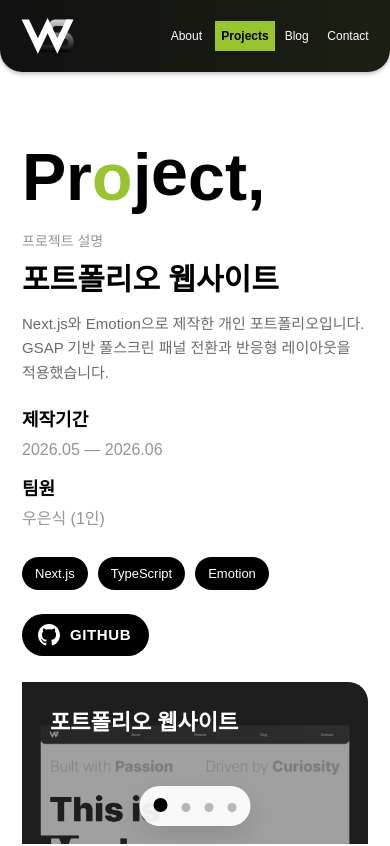
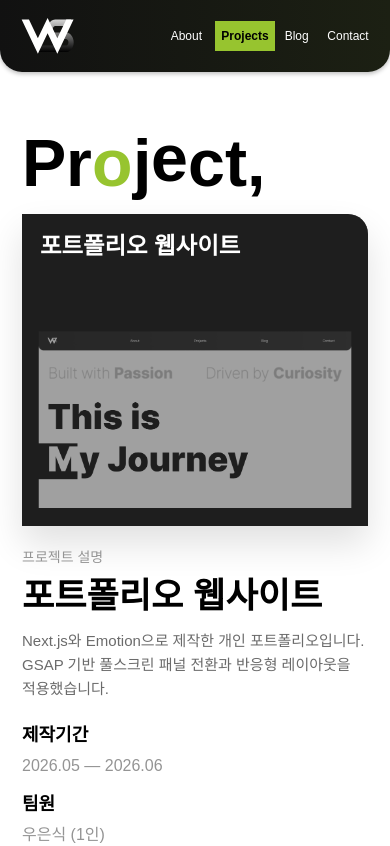
Before and after one commit to apkool12/eunsik-portfolio, a Next.js app: page /projects in a window 390 px wide. Shown: the top 846 px of the page. Built offline with nearby package versions, Linux system fonts and the light colour scheme; no server answers; a web font is replaced by a local one.

Commit message:
Improve mobile projects flow

```diff
--- a/src/components/sections/ProjectPanel/ProjectMorphView.tsx
+++ b/src/components/sections/ProjectPanel/ProjectMorphView.tsx
@@ -31,6 +31,11 @@ const Section = styled.section`
     min-height: calc(100dvh - var(--header-height, 88px));
     overflow: visible;
   }
+
+  @media (max-width: 640px) {
+    min-height: 0;
+    padding-bottom: 42px;
+  }
 `;
 
 const PageTitle = styled.h1`
@@ -60,7 +65,8 @@ const PageTitle = styled.h1`
 
   @media (max-width: 640px) {
     font-size: clamp(54px, 17vw, 72px);
-    padding-top: clamp(40px, 9vh, 72px);
+    padding-top: clamp(34px, 8vh, 58px);
+    margin-bottom: 18px;
   }
 `;
 
@@ -95,14 +101,14 @@ const Content = styled.div`
     display: flex;
     flex: 1;
     flex-direction: column;
-    gap: clamp(16px, 2.5svh, 24px);
+    gap: clamp(18px, 2.5svh, 26px);
     min-height: 0;
     padding: 0 var(--page-gutter);
-    overflow: hidden;
+    overflow: visible;
   }
 
   @media (max-width: 640px) {
-    gap: 18px;
+    gap: 20px;
     overflow: visible;
   }
 `;
@@ -120,18 +126,18 @@ const Preview = styled.div`
   overflow: hidden;
 
   @media (max-width: 1100px) {
-    order: 2;
-    flex: 1;
+    order: 1;
+    flex: 0 0 auto;
     width: 100%;
-    min-height: min(44svh, 340px);
+    min-height: 0;
     height: auto;
     aspect-ratio: 16 / 11;
     border-radius: 0 24px 0 0;
+    box-shadow: 0 18px 36px rgba(0, 0, 0, 0.12);
   }
 
   @media (max-width: 640px) {
-    min-height: 260px;
-    aspect-ratio: 4 / 3;
+    aspect-ratio: 1 / 0.9;
     border-radius: 0 20px 0 0;
   }
 `;
@@ -164,6 +170,13 @@ const PreviewLabel = styled.span`
   font-weight: 700;
   line-height: 1.2;
   will-change: opacity;
+
+  @media (max-width: 640px) {
+    top: 18px;
+    right: 18px;
+    left: 18px;
+    font-size: clamp(18px, 6vw, 24px);
+  }
 `;
 
 const PreviewMedia = styled.div`
@@ -187,6 +200,11 @@ const PreviewMediaImg = styled.img`
   filter: grayscale(100%) brightness(0.88);
   transition: filter 0.45s ease;
   backface-visibility: hidden;
+
+  @media (max-width: 640px) {
+    padding: 24px 16px 18px;
+    object-position: center bottom;
+  }
 `;
 
 /** 기본: 회색 톤 / 호버 시 제거 */
@@ -244,11 +262,15 @@ const Details = styled.div`
   padding: clamp(6px, 1.3svh, 12px) 0 clamp(18px, 3svh, 32px);
 
   @media (max-width: 1100px) {
-    order: 1;
+    order: 2;
     flex-shrink: 0;
     max-height: none;
     padding: 4px 0 8px;
     overflow: visible;
+  }
+
+  @media (max-width: 640px) {
+    padding: 2px 0 0;
   }
 `;
 
@@ -269,6 +291,11 @@ const ProjectName = styled.h2`
   line-height: 1.3;
   word-break: keep-all;
   overflow-wrap: break-word;
+
+  @media (max-width: 640px) {
+    font-size: clamp(28px, 9vw, 38px);
+    line-height: 1.18;
+  }
 `;
 
 const Description = styled.p`
@@ -280,6 +307,12 @@ const Description = styled.p`
   line-height: 1.65;
   word-break: keep-all;
   overflow-wrap: break-word;
+
+  @media (max-width: 640px) {
+    font-size: 15px;
+    line-height: 1.6;
+    word-break: normal;
+  }
 `;
 
 const MetaList = styled.dl`
@@ -397,15 +430,26 @@ const DotsNav = styled.nav`
   pointer-events: none;
 
   @media (max-width: 1100px) {
-    right: 50%;
+    position: sticky;
+    right: auto;
     top: auto;
-    bottom: 18px;
+    bottom: 14px;
+    z-index: 30;
     flex-direction: row;
+    align-self: center;
+    width: fit-content;
+    margin: 24px auto 18px;
     padding: 10px 14px;
     border-radius: 999px;
     background: rgba(255, 255, 255, 0.92);
     box-shadow: 0 10px 30px rgba(0, 0, 0, 0.12);
-    transform: translateX(50%);
+    transform: none;
+    pointer-events: auto;
+  }
+
+  @media (max-width: 640px) {
+    margin-top: 18px;
+    margin-bottom: 28px;
   }
 `;
 
--- a/src/components/sections/ProjectPanel/ProjectPanel.tsx
+++ b/src/components/sections/ProjectPanel/ProjectPanel.tsx
@@ -21,6 +21,16 @@ export const ProjectsPageFrame = styled.div`
   flex-direction: column;
   overflow: hidden;
   background: #fff;
+
+  @media (max-width: 1100px) {
+    position: relative;
+    top: auto;
+    right: auto;
+    bottom: auto;
+    left: auto;
+    min-height: calc(100dvh - var(--header-height, 88px));
+    overflow: visible;
+  }
 `;
 
 /** PanelPager 세로 중앙 정렬을 무시하고 화면 전체 높이 사용 */
@@ -32,6 +42,11 @@ export const ProjectPanelShell = styled.div`
   width: 100%;
   min-height: 0;
   height: 100%;
+
+  @media (max-width: 1100px) {
+    height: auto;
+    min-height: calc(100dvh - var(--header-height, 88px));
+  }
 `;
 
 const Section = styled.section`
```
